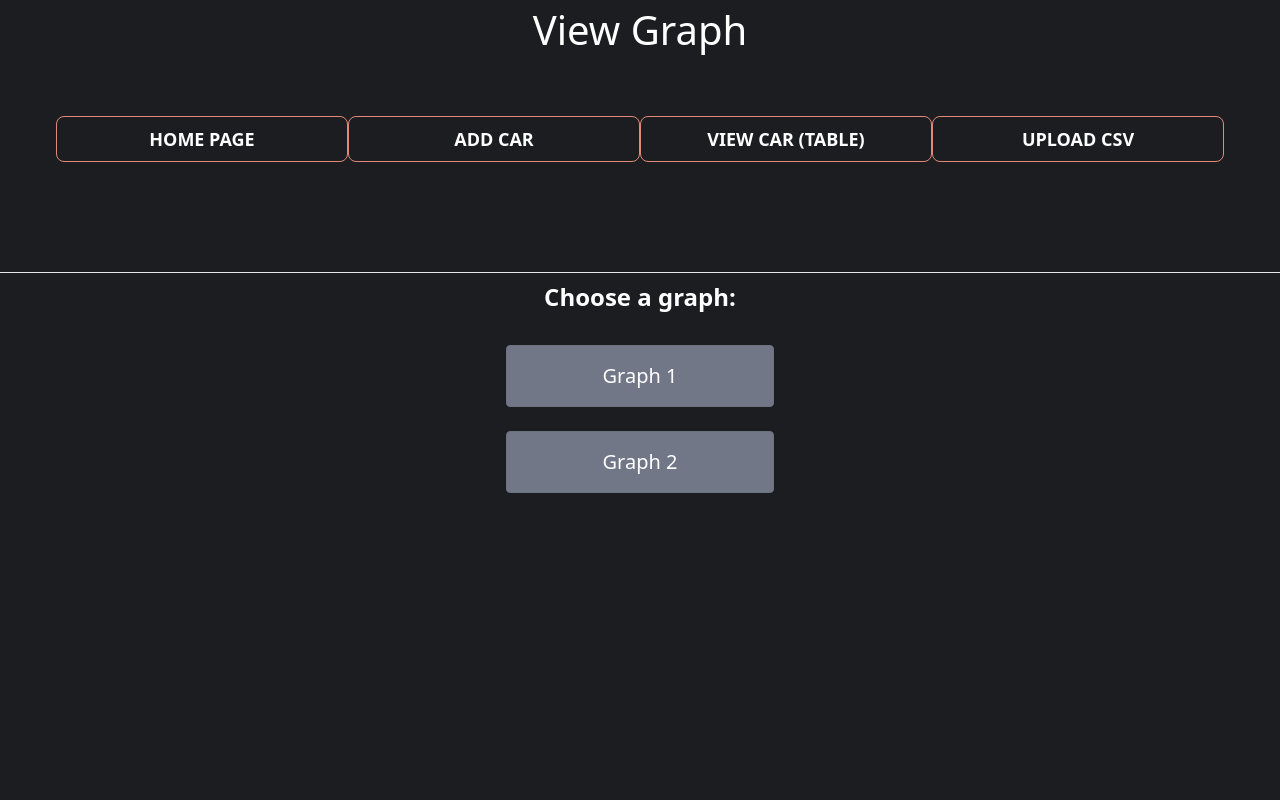
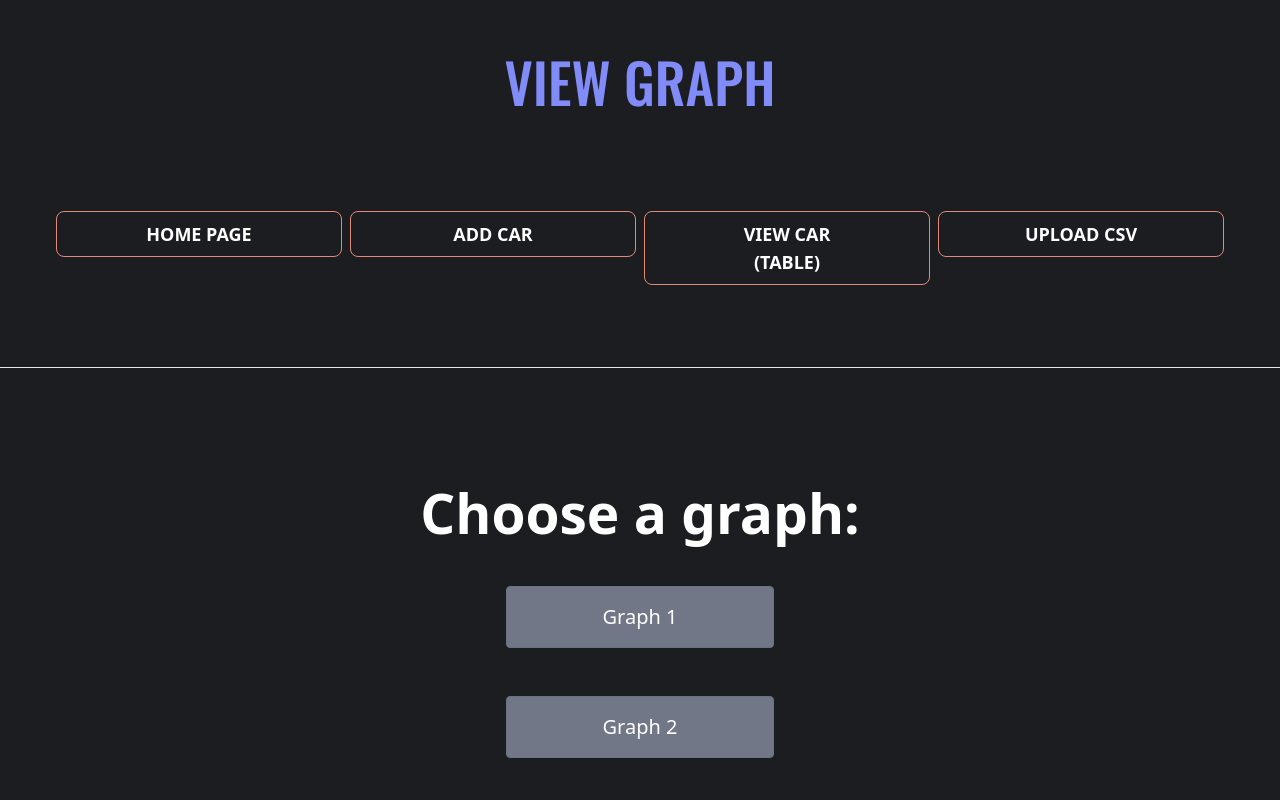
Before and after one commit to MehadND/data-viz-4, a Flask app: page /viewgraph in a window 1280 px wide. Run offline with Flask 2, Linux system fonts and the light colour scheme.

Commit message:
Redesigned the UI with better fonts and better look & styling

```diff
--- a/Assignment 2/Carzone_Flask/static/css/main.css
+++ b/Assignment 2/Carzone_Flask/static/css/main.css
@@ -527,6 +527,10 @@ input[type="number"]::-webkit-inner-spin-button,
   float: left;
 }
 
+.m-6 {
+  margin: 1.5rem;
+}
+
 .m-2 {
   margin: 0.5rem;
 }
@@ -696,6 +704,10 @@ input[type="number"]::-webkit-inner-spin-button,
   justify-content: space-evenly;
 }
 
+.gap-2 {
+  gap: 0.5rem;
+}
+
 .gap-4 {
   gap: 1rem;
 }
@@ -704,8 +716,8 @@ input[type="number"]::-webkit-inner-spin-button,
   gap: 0.25rem;
 }
 
-.gap-6 {
-  gap: 1.5rem;
+.gap-12 {
+  gap: 3rem;
 }
 
 .space-y-8 > :not([hidden]) ~ :not([hidden]) {
@@ -835,6 +847,10 @@ input[type="number"]::-webkit-inner-spin-button,
   fill: currentColor;
 }
 
+.p-4 {
+  padding: 1rem;
+}
+
 .p-1 {
   padding: 0.25rem;
 }
@@ -849,10 +865,6 @@ input[type="number"]::-webkit-inner-spin-button,
 
 .p-8 {
   padding: 2rem;
-}
-
-.p-4 {
-  padding: 1rem;
 }
 
 .p-5 {
@@ -906,6 +923,10 @@ input[type="number"]::-webkit-inner-spin-button,
 
 .text-center {
   text-align: center;
+}
+
+.text-\[55px\] {
+  font-size: 55px;
 }
 
 .text-lg {
@@ -959,6 +980,11 @@ input[type="number"]::-webkit-inner-spin-button,
 
 .italic {
   font-style: italic;
+}
+
+.text-indigo-400 {
+  --tw-text-opacity: 1;
+  color: rgb(129 140 248 / var(--tw-text-opacity));
 }
 
 .text-white {
@@ -1007,9 +1033,19 @@ input[type="number"]::-webkit-inner-spin-button,
   transition-timing-function: cubic-bezier(0.4, 0, 0.2, 1);
 }
 
+#websiteTitle{
+  font-family: 'Oswald', sans-serif;
+}
+
 .hover\:scale-110:hover {
   --tw-scale-x: 1.1;
   --tw-scale-y: 1.1;
+  transform: translate(var(--tw-translate-x), var(--tw-translate-y)) rotate(var(--tw-rotate)) skewX(var(--tw-skew-x)) skewY(var(--tw-skew-y)) scaleX(var(--tw-scale-x)) scaleY(var(--tw-scale-y));
+}
+
+.hover\:scale-105:hover {
+  --tw-scale-x: 1.05;
+  --tw-scale-y: 1.05;
   transform: translate(var(--tw-translate-x), var(--tw-translate-y)) rotate(var(--tw-rotate)) skewX(var(--tw-skew-x)) skewY(var(--tw-skew-y)) scaleX(var(--tw-scale-x)) scaleY(var(--tw-scale-y));
 }
 
--- a/Assignment 2/Carzone_Flask/templates/base.html
+++ b/Assignment 2/Carzone_Flask/templates/base.html
@@ -1,13 +1,19 @@
 <!DOCTYPE html>
 <html lang="en">
+
 <head>
     <meta charset="UTF-8">
     <meta http-equiv="X-UA-Compatible" content="IE=edge">
     <meta name="viewport" content="width=device-width, initial-scale=1.0">
     <link href="./static/css/main.css" rel="stylesheet">
+    <link rel="preconnect" href="https://fonts.googleapis.com">
+    <link rel="preconnect" href="https://fonts.gstatic.com" crossorigin>
+    <link rel="preconnect" href="https://fonts.googleapis.com"><link rel="preconnect" href="https://fonts.gstatic.com" crossorigin><link href="https://fonts.googleapis.com/css2?family=Oswald:wght@500;600;700&display=swap" rel="stylesheet">
     {% block head %} {% endblock %}
 </head>
+
 <body class="bg-[#1C1D21] text-[white]">
     {% block body %} {% endblock %}
 </body>
+
 </html>
--- a/Assignment 2/Carzone_Flask/templates/graphone.html
+++ b/Assignment 2/Carzone_Flask/templates/graphone.html
@@ -1,7 +1,7 @@
 {% extends 'base.html' %}
 
 {% block head %}
-<h1 style="text-align: center; font-size: 40px;">Graph 1</h1>
+<h1 class="p-4 m-6 text-[55px] uppercase text-center text-indigo-400" id="websiteTitle">Graph 1</h1>
 {% endblock %}
 
 {% block body %}
--- a/Assignment 2/Carzone_Flask/templates/graphtwo.html
+++ b/Assignment 2/Carzone_Flask/templates/graphtwo.html
@@ -1,7 +1,7 @@
 {% extends 'base.html' %}
 
 {% block head %}
-<h1 style="text-align: center; font-size: 40px;">Graph 2</h1>
+<h1 class="p-4 m-6 text-[55px] uppercase text-center text-indigo-400" id="websiteTitle">Graph 2</h1>
 {% endblock %}
 
 {% block body %}
--- a/Assignment 2/Carzone_Flask/templates/index.html
+++ b/Assignment 2/Carzone_Flask/templates/index.html
@@ -1,7 +1,7 @@
 {% extends 'base.html' %}
 
 {% block head %}
-<h1 style="text-align: center; font-size: 40px;" id="websiteTitle">Carzone Flask Website</h1>
+<h1 class="p-4 m-6 text-[55px] uppercase text-center text-indigo-400" id="websiteTitle">Carzone Flask Website</h1>
 {% endblock %}
 
 {% block body %}
--- a/Assignment 2/Carzone_Flask/templates/viewgraph.html
+++ b/Assignment 2/Carzone_Flask/templates/viewgraph.html
@@ -1,41 +1,41 @@
 {% extends 'base.html' %}
 
 {% block head %}
-<h1 style="text-align: center; font-size: 40px;">View Graph</h1>
+<h1 class="p-4 m-6 text-[55px] uppercase text-center text-indigo-400" id="websiteTitle">View Graph</h1>
 {% endblock %}
 
 {% block body %}
-<div class="m-2 p-12 flex flex-row items-center text-center justify-between">
+<div class="m-2 p-12 flex flex-row items-center text-center justify-evenly gap-2">
     <div class="h-[100px] w-[300px] ">
         <a href="/"
-            class="cursor-pointer block scale-100 bg-transparent hover:bg-[#E18A77] text-white font-semibold hover:text-white uppercase text-lg mx-auto py-2 px-16 border border-[#E18A77] hover:border-transparent rounded-lg focus:scale-110 transition-all duration-300">Home
+            class="cursor-pointer block scale-100 bg-transparent hover:bg-[#E18A77] text-white font-semibold hover:text-white uppercase text-lg mx-auto py-2 px-16 border border-[#E18A77] hover:border-transparent rounded-lg focus:scale-105 transition-all duration-300">Home
             Page</a>
     </div>
     <div class="h-[100px] w-[300px] ">
         <a href="/addcar"
-            class="cursor-pointer block scale-100 bg-transparent hover:bg-[#E18A77] text-white font-semibold hover:text-white uppercase text-lg mx-auto py-2 px-16 border border-[#E18A77] hover:border-transparent rounded-lg focus:scale-110 transition-all duration-300">Add Car</a>
+            class="cursor-pointer block scale-100 bg-transparent hover:bg-[#E18A77] text-white font-semibold hover:text-white uppercase text-lg mx-auto py-2 px-16 border border-[#E18A77] hover:border-transparent rounded-lg focus:scale-105 transition-all duration-300">Add Car</a>
     </div>
     <div class="h-[100px] w-[300px] ">
         <a href="/viewtable"
-            class="cursor-pointer block scale-100 bg-transparent hover:bg-[#E18A77] text-white font-semibold hover:text-white uppercase text-lg mx-auto py-2 px-16 border border-[#E18A77] hover:border-transparent rounded-lg focus:scale-110 transition-all duration-300">View
+            class="cursor-pointer block scale-100 bg-transparent hover:bg-[#E18A77] text-white font-semibold hover:text-white uppercase text-lg mx-auto py-2 px-16 border border-[#E18A77] hover:border-transparent rounded-lg focus:scale-105 transition-all duration-300">View
             Car (Table)</a>
     </div>
     <div class="h-[100px] w-[300px] ">
         <a href="/uploadcsv"
-            class="cursor-pointer block scale-100 bg-transparent hover:bg-[#E18A77] text-white font-semibold hover:text-white uppercase text-lg mx-auto py-2 px-16 border border-[#E18A77] hover:border-transparent rounded-lg focus:scale-110 transition-all duration-300">Upload
+            class="cursor-pointer block scale-100 bg-transparent hover:bg-[#E18A77] text-white font-semibold hover:text-white uppercase text-lg mx-auto py-2 px-16 border border-[#E18A77] hover:border-transparent rounded-lg focus:scale-105 transition-all duration-300">Upload
             CSV</a>
     </div>
 </div>
 
 <hr>
 
-<div class="flex flex-col gap-4 p-2 items-center justify-center text-center">
+<div class="flex flex-col gap-4 p-2 items-center justify-center text-center mt-24">
     <div>
-        <h1 class="text-2xl font-bold">Choose a graph:</h1>
+        <h1 class="text-[55px] font-bold">Choose a graph:</h1>
     </div>
-    <div class="p-4 flex flex-col gap-6">
-        <a href="/graphone" class="px-24 py-4 text-xl border border-gray-500 rounded bg-[#727787] hover:bg-[#A0AACE]  transition-all duration-500 text-white">Graph 1</a>
-        <a href="/graphtwo" class="px-24 py-4 text-xl border border-gray-500 rounded bg-[#727787] hover:bg-[#A0AACE]  transition-all duration-500 text-white">Graph 2</a>
+    <div class="p-4 flex flex-col gap-12">
+        <a href="/graphone" class="px-24 py-4 text-xl border border-gray-500 rounded bg-[#727787] hover:bg-[#986883] hover:scale-105 transition-all duration-500 text-white">Graph 1</a>
+        <a href="/graphtwo" class="px-24 py-4 text-xl border border-gray-500 rounded bg-[#727787] hover:bg-[#986883] hover:scale-105 transition-all duration-500 text-white">Graph 2</a>
     </div>
 </div>
 
```
Also changed, not shown: other parts of Assignment 2/Carzone_Flask/static/css/main.css (+28 -13 lines), Assignment 2/Carzone_Flask/static/src/input.css (+7 -0 lines), Assignment 2/Carzone_Flask/static/style.css (+1 -8 lines), Assignment 2/Carzone_Flask/templates/addcar.html (+7 -7 lines), Assignment 2/Carzone_Flask/templates/uploadcsv.html (+6 -6 lines), Assignment 2/Carzone_Flask/templates/viewtable.html (+6 -6 lines).
